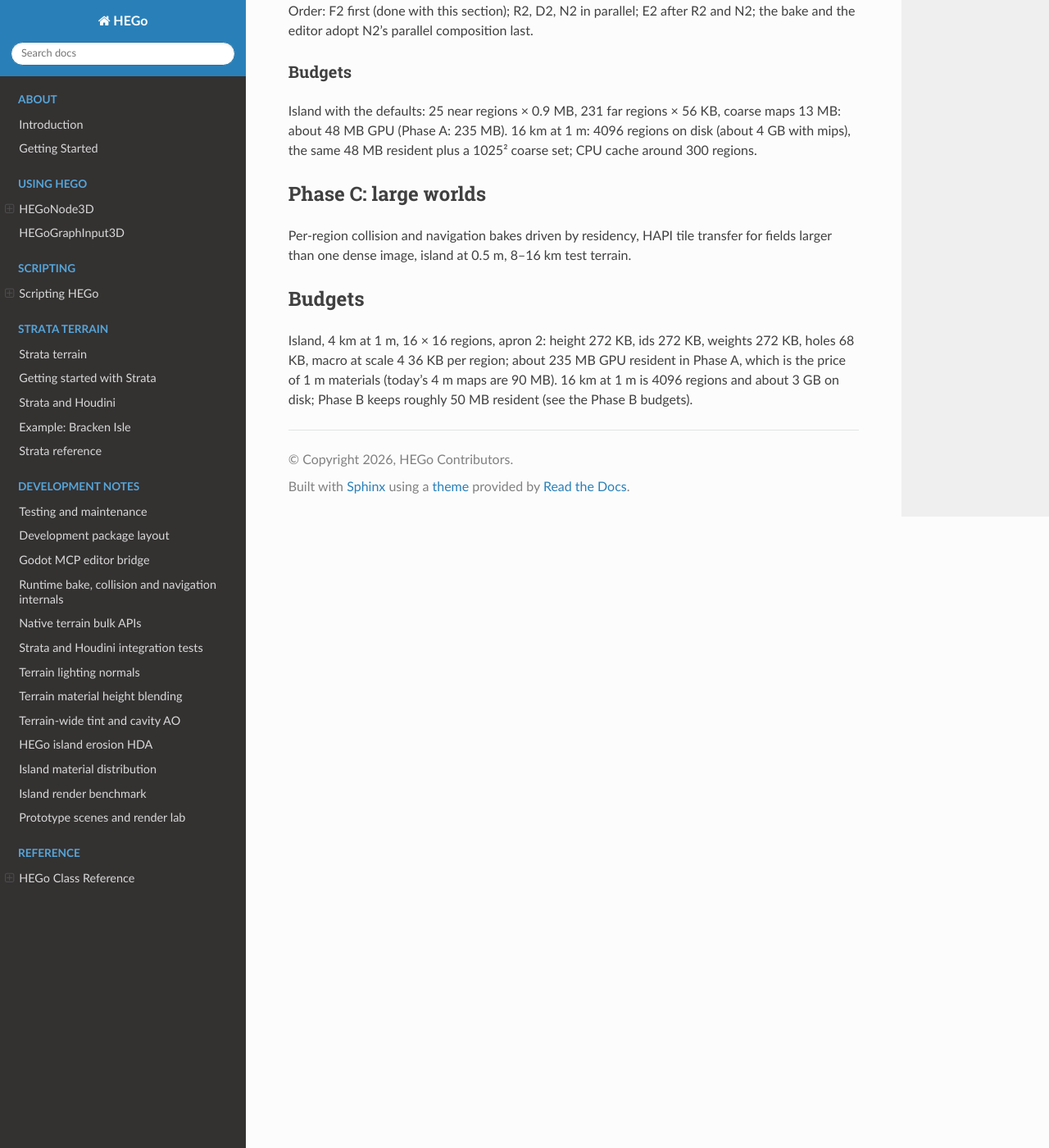
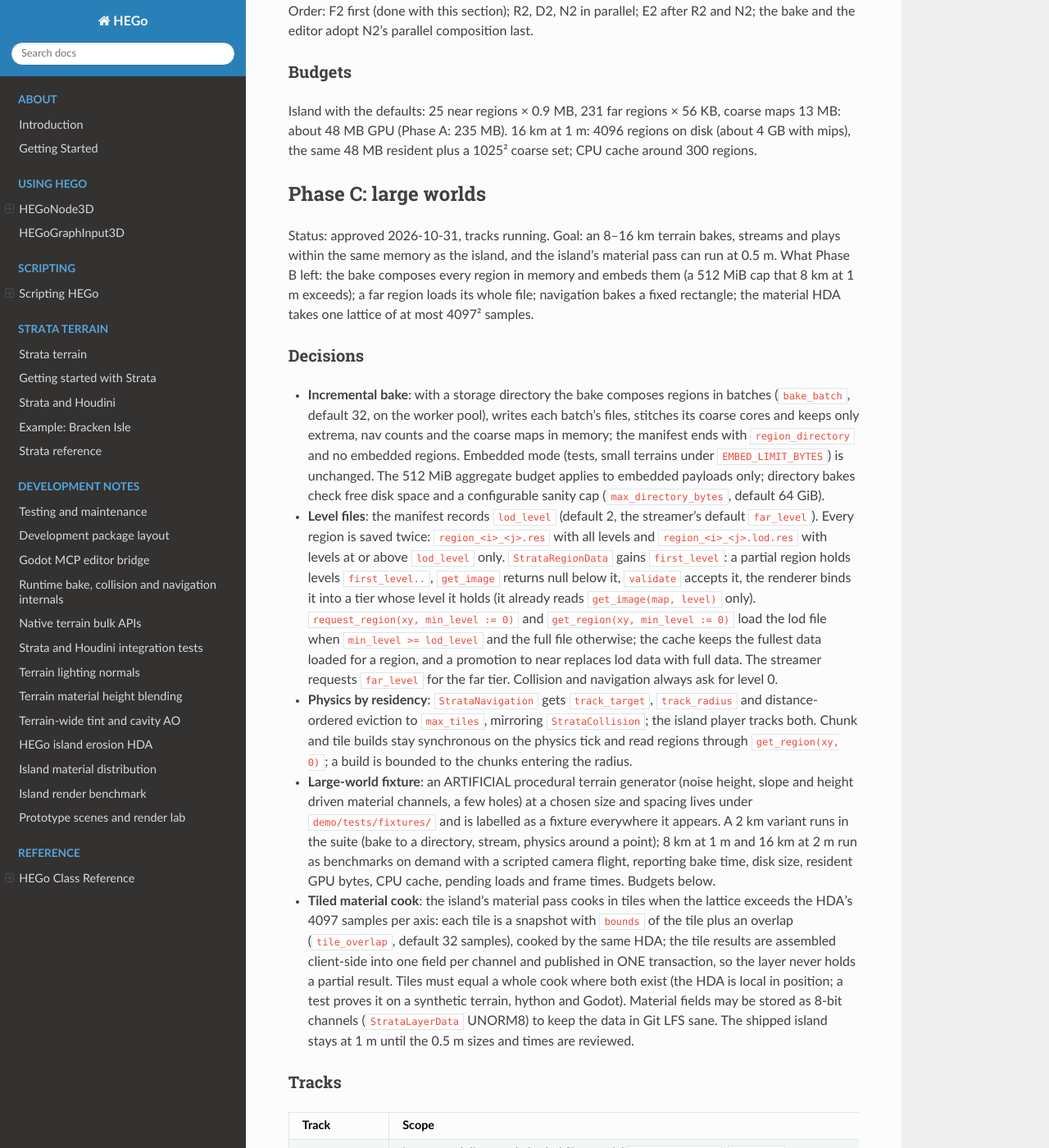
Before and after one commit to peterprickarz/hego, a Sphinx documentation site: the page built from docs/development/strata_regions_plan.md, in a window 1280 px wide and 1400 px high, scrolled down 4974 px. Shown: the whole window at 82% size. Built offline with Sphinx 7.4.7 and the Read the Docs theme 3.1.0, drawn with Linux system fonts in a browser that asks for light colours; some of the changed text lies outside the part shown.

Commit message:
Plan Phase C: incremental bake, level files, physics by residency, large-world fixture, tiled material cook
Co-Authored-By: Claude Fable 5.1 <noreply@anthropic.com>

```diff
--- a/docs/development/strata_regions_plan.md
+++ b/docs/development/strata_regions_plan.md
@@ -203,8 +203,69 @@ mips), the same 48 MB resident plus a 1025² coarse set; CPU cache around 300 re
 
 ## Phase C: large worlds
 
-Per-region collision and navigation bakes driven by residency, HAPI tile transfer for fields
-larger than one dense image, island at 0.5 m, 8–16 km test terrain.
+Status: approved 2026-10-31, tracks running. Goal: an 8–16 km terrain bakes, streams and plays
+within the same memory as the island, and the island's material pass can run at 0.5 m.
+What Phase B left: the bake composes every region in memory and embeds them (a 512 MiB cap
+that 8 km at 1 m exceeds); a far region loads its whole file; navigation bakes a fixed
+rectangle; the material HDA takes one lattice of at most 4097² samples.
+
+### Decisions
+
+- **Incremental bake**: with a storage directory the bake composes regions in batches
+  (`bake_batch`, default 32, on the worker pool), writes each batch's files, stitches its
+  coarse cores and keeps only extrema, nav counts and the coarse maps in memory; the manifest
+  ends with `region_directory` and no embedded regions. Embedded mode (tests, small terrains
+  under `EMBED_LIMIT_BYTES`) is unchanged. The 512 MiB aggregate budget applies to embedded
+  payloads only; directory bakes check free disk space and a configurable sanity cap
+  (`max_directory_bytes`, default 64 GiB).
+- **Level files**: the manifest records `lod_level` (default 2, the streamer's default
+  `far_level`). Every region is saved twice: `region_<i>_<j>.res` with all levels and
+  `region_<i>_<j>.lod.res` with levels at or above `lod_level` only. `StrataRegionData` gains
+  `first_level`: a partial region holds levels `first_level..`, `get_image` returns null below
+  it, `validate` accepts it, the renderer binds it into a tier whose level it holds (it already
+  reads `get_image(map, level)` only). `request_region(xy, min_level := 0)` and
+  `get_region(xy, min_level := 0)` load the lod file when `min_level >= lod_level` and the full
+  file otherwise; the cache keeps the fullest data loaded for a region, and a promotion to
+  near replaces lod data with full data. The streamer requests `far_level` for the far tier.
+  Collision and navigation always ask for level 0.
+- **Physics by residency**: `StrataNavigation` gets `track_target`, `track_radius` and
+  distance-ordered eviction to `max_tiles`, mirroring `StrataCollision`; the island player
+  tracks both. Chunk and tile builds stay synchronous on the physics tick and read regions
+  through `get_region(xy, 0)`; a build is bounded to the chunks entering the radius.
+- **Large-world fixture**: an ARTIFICIAL procedural terrain generator (noise height, slope and
+  height driven material channels, a few holes) at a chosen size and spacing lives under
+  `demo/tests/fixtures/` and is labelled as a fixture everywhere it appears. A 2 km variant
+  runs in the suite (bake to a directory, stream, physics around a point); 8 km at 1 m and
+  16 km at 2 m run as benchmarks on demand with a scripted camera flight, reporting bake time,
+  disk size, resident GPU bytes, CPU cache, pending loads and frame times. Budgets below.
+- **Tiled material cook**: the island's material pass cooks in tiles when the lattice exceeds
+  the HDA's 4097 samples per axis: each tile is a snapshot with `bounds` of the tile plus an
+  overlap (`tile_overlap`, default 32 samples), cooked by the same HDA; the tile results are
+  assembled client-side into one field per channel and published in ONE transaction, so the
+  layer never holds a partial result. Tiles must equal a whole cook where both exist (the HDA
+  is local in position; a test proves it on a synthetic terrain, hython and Godot). Material
+  fields may be stored as 8-bit channels (`StrataLayerData` UNORM8) to keep the data in Git
+  LFS sane. The shipped island stays at 1 m until the 0.5 m sizes and times are reviewed.
+
+### Tracks
+
+| Track | Scope | Files |
+| --- | --- | --- |
+| D3 storage | incremental directory bake, lod files, partial `StrataRegionData`, `min_level` loading, streamer far loads, budgets | strata_bake.gd, strata_storage.gd, strata_region_data.gd, strata_runtime_data.gd, strata_region_streamer.gd, runtime tests, docs/development/terrain_runtime.md |
+| P3 physics | navigation tracking and eviction, island player tracking both, physics tests | strata_navigation.gd, strata_collision.gd, demo/island/island_player.gd, island_showcase.gd (physics only), tests, docs/strata runtime pages |
+| L3 large world | fixture generator, 2 km suite test, 8/16 km benchmarks with camera flight and budget assertions | demo/tests/fixtures/*, tests/large_world_test.gd, tests/large_world_benchmark.gd, docs/development/testing.md |
+| H3 Houdini | tiled material cook, tile-equals-whole proof, 0.5 m island measurement, 8-bit material fields | demo/island/island_materials.gd, island_stage_materials.gd, island_showcase.gd (cook only), scripts/houdini/*, scripts/run_terrain_island.py, docs/development/island_material_distribution.md |
+
+Order: all four in parallel; L3 scales to 8 km once D3's directory bake lands; the lead
+integrates, runs the suite and decides the island's spacing with the user.
+
+### Budgets
+
+8 km at 1 m: 1024 regions, about 1.3 GB on disk with lod files, bake under 60 s, resident GPU
+under 64 MB, CPU region cache under 300 regions, no frame over 100 ms after the first second
+of a flight. 16 km at 2 m: the same region count and budgets. Island at 0.5 m: 1024 regions,
+material fields 4 × 67 M samples (270 MB as 8-bit), four material tiles of about 4129²
+cooked one at a time (about 12 GB each in hython).
 
 ## Budgets
 
```
